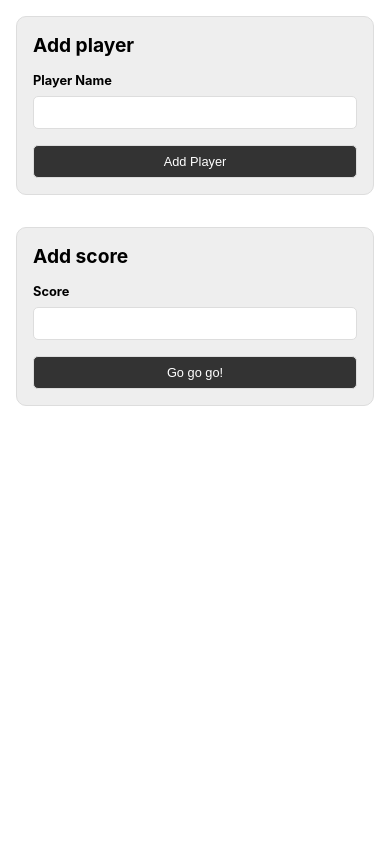
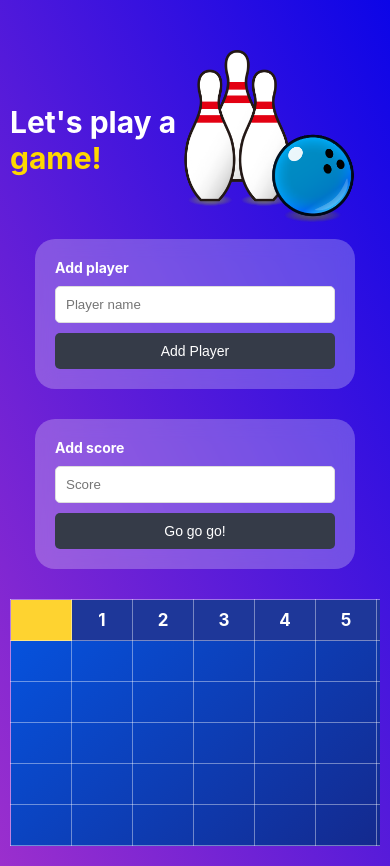
Before and after one commit to rezedagrigorian/bowling-scoring-system, a React (Create React App) app: page / in a window 390 px wide. Before the commit the page ends 844 px from the top, so only its background shows below. Built offline with nearby package versions, Linux system fonts and the light colour scheme.

Commit message:
Added styles, implement responsive design

```diff
--- a/src/App.tsx
+++ b/src/App.tsx
@@ -4,7 +4,9 @@ import AdminForm from './components/admin/AdminForm';
 import { IPlayer } from './types/player';
 import { IFrame } from './types/frame';
 
-import { SAppWrapper } from './styles';
+import { STopRow, SAppContainer } from './styles';
+import GameBoard from './components/board/GameBoard';
+import Logo from './components/Logo/Logo';
 
 type GameScores = {
   [key: string]: Array<IFrame>;
@@ -18,7 +20,6 @@ const App = () => {
   const [currentRound, setCurrentRound] = useState<number>(0);
 
   useEffect(() => {
-    console.log(scores);
   }, [scores]);
 
   const gameStep = (value: number) => {
@@ -43,13 +44,22 @@ const App = () => {
   }
 
   return (
-    <SAppWrapper>
-      <AdminForm
-        players={players}
-        setPlayers={setPlayers}
-        addScore={gameStep}
-      />
-    </SAppWrapper>
+    <SAppContainer>
+        <STopRow>
+          <Logo />
+          <AdminForm
+            players={players}
+            setPlayers={setPlayers}
+            addScore={gameStep}
+          />
+        </STopRow>
+      <GameBoard
+          players={players}
+          scores={scores}
+          playerIndex={currentPlayerIndex}
+          round={currentRound}
+        />
+    </SAppContainer>
   );
 }
 
--- /dev/null
+++ b/src/components/Logo/Logo.tsx
@@ -0,0 +1,16 @@
+import React from 'react';
+import { SLogo, SImage, SLogoTitle } from './style';
+import bowl from '../../assets/bowl.png';
+
+const Logo = () => {
+  return (
+    <SLogo>
+      <SLogoTitle>Let's play a <span>game!</span></SLogoTitle>
+      <SImage>
+        <img src={bowl} alt="logo" aria-label="logo" />
+      </SImage>
+    </SLogo>
+  );
+};
+
+export default Logo;
--- /dev/null
+++ b/src/components/Logo/style.tsx
@@ -0,0 +1,40 @@
+import styled from 'styled-components';
+
+export const SLogo = styled.div`
+  width: 100%;
+  max-width: 400px;
+  display: flex;
+  padding-top: 20px;
+  align-items: center;
+  justify-items: center;
+  margin: 0 auto;
+`;
+
+export const SImage = styled.div`
+  width: 100%;
+  max-width: 200px;
+  display: flex;
+
+  img {
+    width: 180px;
+    height: 100%;
+
+    @media (min-width: 1024px) {
+      width: 280px;
+    }
+  }
+`;
+
+export const SLogoTitle = styled.p`
+  font-size: 30px;
+  color: #fff;
+  font-weight: bold;
+
+  @media (min-width: 1024px) {
+    font-size: 40px;
+  }
+
+  span {
+    color: #FFD700;
+  }
+`;
--- a/src/components/admin/AddPlayerForm.tsx
+++ b/src/components/admin/AddPlayerForm.tsx
@@ -4,7 +4,7 @@ import { toast } from 'react-toastify';
 import { v4 as uuid } from 'uuid';
 
 import { IPlayer } from '../../types/player';
-import { SForm, SFormTitle, SFormRow, SFormInput, SFormLabel, SFormButton } from './style';
+import { SForm, SFormTitle, SFormRow, SFormInput, SFormButton } from './style';
 
 interface AddPlayerFormProps {
   players: Array<IPlayer>;
@@ -47,11 +47,10 @@ const AddPlayerForm: React.FC<AddPlayerFormProps> = ({ players, setPlayers }) =>
     <SForm onSubmit={handleSubmit}>
       <SFormTitle>Add player</SFormTitle>
       <SFormRow>
-        <SFormLabel htmlFor="player_name">Player Name</SFormLabel>
         <SFormInput
-          id="player_name"
           value={playerName}
           onChange={(e) => setPlayerName(e.target.value)}
+          placeholder="Player name"
         />
       </SFormRow>
       <SFormButton type="submit">Add Player</SFormButton>
--- a/src/components/admin/AdminForm.tsx
+++ b/src/components/admin/AdminForm.tsx
@@ -5,6 +5,7 @@ import { IPlayer } from '../../types/player';
 import AddPlayerForm from './AddPlayerForm';
 import DeletePlayerForm from './DeletePlayerForm';
 import GameForm from './GameForm';
+import { SAdminForms } from './style';
 
 interface AdminFormProps {
   players: Array<IPlayer>;
@@ -14,7 +15,7 @@ interface AdminFormProps {
 
 const AdminForm: React.FC<AdminFormProps> = ({ players, setPlayers, addScore }) => {
   return (
-    <>
+    <SAdminForms>
       <AddPlayerForm
         players={players}
         setPlayers={setPlayers}
@@ -26,7 +27,7 @@ const AdminForm: React.FC<AdminFormProps> = ({ players, setPlayers, addScore })
         />
       )}
       <GameForm addScore={addScore} />
-    </>
+    </SAdminForms>
   );
 };
 
--- a/src/components/admin/GameForm.tsx
+++ b/src/components/admin/GameForm.tsx
@@ -1,6 +1,6 @@
 import React, { useState } from 'react';
 
-import { SForm, SFormTitle, SFormRow, SFormInput, SFormLabel, SFormButton } from './style';
+import { SForm, SFormTitle, SFormRow, SFormInput, SFormButton } from './style';
 
 interface GameFormProps {
   addScore: (value: number) => void;
@@ -21,11 +21,10 @@ const GameForm: React.FC<GameFormProps> = ({ addScore }) => {
     <SForm onSubmit={handleSubmit}>
       <SFormTitle>Add score</SFormTitle>
       <SFormRow>
-        <SFormLabel htmlFor="score">Score</SFormLabel>
         <SFormInput
-          id="score"
           value={score}
           onChange={(e) => setScore(e.target.value)}
+          placeholder="Score"
         />
       </SFormRow>
       <SFormButton type="submit">Go go go!</SFormButton>
--- a/src/components/admin/style.jsx
+++ b/src/components/admin/style.jsx
@@ -1,53 +1,80 @@
 import styled from 'styled-components'
 
+export const SAdminForms = styled.div`
+  display: grid;
+  grid-template-columns: 1fr;
+  justify-items: center;
+  margin-top: 10px;
+  row-gap: 30px;
+  width: 100%;
+
+  @media (min-width: 768px) {
+    grid-template-columns: 1fr 1fr;
+    justify-items: center;
+    margin: 0 auto;
+    max-width: 800px;
+  }
+`;
+
 export const SForm = styled.form`
-  background-color: #EEE;
-  border-radius: 10px;
-  border: 1px solid #DDD;
-  margin-bottom: 2rem;
-  padding: 1rem;
+  background: rgba(255, 255, 255, 0.25);
+  backdrop-filter: blur(10px);
+  border-radius: 20px;
+  color: #FFF;
   display: flex;
   flex-direction: column;
+  max-width: 280px;
+  padding: 20px;
+  row-gap: 10px;
+  width: 100%;
 `;
 
 export const SFormTitle = styled.h2`
-  font-size: 1.2rem;
-  margin-bottom: 1rem;
-  margin-top: 0;
+  font-size: 14px;
+  margin: 0;
+  padding: 0;
+
+  @media (min-width: 768px) {
+    font-size: 16px;
+  }
+
+  @media (min-width: 1024px) {
+    font-size: 20px;
+  }
 `;
 
 export const SFormRow = styled.div`
   display: flex;
   flex-direction: column;
-  margin-bottom: 1rem;
-`;
-
-export const SFormLabel = styled.label`
-  font-weight: bold;
-  font-size: 0.8rem;
-  margin-bottom: 0.5rem;
+  row-gap: 10px;
 `;
 
 export const SFormInput = styled.input`
   flex: 1;
-  padding: 0.5rem;
+  padding: 10px;
   border-radius: 5px;
   border: 1px solid #DDD;
+  outline: none;
 `;
 
 export const SFormButton = styled.button`
-  background-color: #333;
+  background-color: #353b48;
+  border-radius: 5px;
+  border: none;
   color: #FFF;
-  font-size: 0.8rem;
-  padding: 0.5rem;
-  border-radius: 5px;
-  border: 1px solid #DDD;
   cursor: pointer;
+  font-size: 14px;
+  padding: 10px;
+  transition: background-color 0.3s ease;
+
+  &:hover {
+    background-color: #2f3640;
+  }
 `;
 
 export const SSelect = styled.select`
   flex: 1;
-  padding: 0.5rem;
+  padding: 10px;
   border-radius: 5px;
-  border: 1px solid #DDD;
+  outline: none;
 `;
--- a/src/components/board/GameBoard.tsx
+++ b/src/components/board/GameBoard.tsx
@@ -1,11 +1,84 @@
 import React from 'react';
-
 import { IPlayer } from '../../types/player';
 import { IFrame } from '../../types/frame';
+import {
+  SBoardWrapper,
+  SBoardTable,
+  SBoardTableHead,
+  SBoardTableBody,
+  SBoardTableCell,
+  SBoardTableRow,
+  SBoardHeaderCell,
+  SBoardPlayerCell,
+  SBoardTableZero
+} from './style';
 
-const GameBoard: React.FC = () => {
+interface GameBoardProps {
+  players: Array<IPlayer>;
+  scores: {
+    [key: string]: Array<IFrame>;
+  };
+  playerIndex: number;
+  round: number;
+}
+
+const GameBoard: React.FC<GameBoardProps> = ({ players = [], scores = {}, playerIndex, round }) => {
+  const renderPlayerRow = (player: IPlayer, row: number) => {
+    return (
+      <SBoardTableRow key={player.id} $active={playerIndex === row}>
+        <SBoardPlayerCell>
+          { player.name }
+        </SBoardPlayerCell>
+        {Array.from({ length: 10 }, (_, i) => {
+          const score = scores[player.id] && scores[player.id][i] && scores[player.id][i].first;
+          return (
+            <SBoardTableCell
+              key={`${player.id}-${i}`}
+              $active={ playerIndex === row && round === i }
+            >
+              { score || '' }
+            </SBoardTableCell>
+          );
+        })}
+      </SBoardTableRow>
+    );
+  };
+
+  const renderHeader = () => {
+    return (
+      <SBoardTableRow>
+        <SBoardTableZero/>
+        {
+          Array.from({ length: 10 }, (_, i) => (
+            <SBoardHeaderCell key={`round-${i}`}>{i + 1}</SBoardHeaderCell>
+          ))
+        }
+      </SBoardTableRow>
+    );
+  }
+
+  const renderEmptyRow = (rowIndex: number) => (
+    <SBoardTableRow key={`empty-${rowIndex}`}>
+      <SBoardTableCell />
+      {Array.from({ length: 10 }, (_, i) => (
+        <SBoardTableCell key={`empty-${rowIndex}-${i}`} />
+      ))}
+    </SBoardTableRow>
+  );
+
   return (
-    <></>
+    <SBoardWrapper>
+      <SBoardTable border={1}>
+        <SBoardTableHead>
+          {renderHeader()}
+        </SBoardTableHead>
+        <SBoardTableBody>
+          {[...players, ...Array(Math.max(5 - players.length, 0))].map((player, i) =>
+            player ? renderPlayerRow(player, i) : renderEmptyRow(i)
+          )}
+        </SBoardTableBody>
+      </SBoardTable>
+    </SBoardWrapper>
   );
 };
 
--- /dev/null
+++ b/src/components/board/style.tsx
@@ -0,0 +1,66 @@
+import styled from 'styled-components';
+
+export const SBoardWrapper = styled.div`
+  color: #FFF;
+  padding: 20px 0;
+  margin: 10px auto 0;
+  overflow-x: auto;
+  max-width: 100%;
+`;
+
+export const SBoardTable = styled.table`
+  border-collapse: collapse;
+  margin: 0 auto;
+  border: 1px solid rgba(255, 255, 255, 0.4);
+`;
+
+export const SBoardTableHead = styled.thead`
+  background-color: #1e3799;
+  padding: 10px;
+`;
+
+export const SBoardTableBody = styled.tbody`
+  background: -webkit-linear-gradient(135deg, #1b1464,#0652dd);
+`;
+
+interface SBoardTableRowProps {
+  $active?: boolean;
+}
+
+export const SBoardTableRow = styled.tr<SBoardTableRowProps>`
+  ${({ $active }) => $active && `
+    background-color: rgba(254, 211, 48, 0.7);
+  `}
+`;
+
+interface SBoardTableCellProps {
+  $active?: boolean;
+}
+
+export const SBoardTableCell = styled.td<SBoardTableCellProps>`
+  padding: 0;
+  text-align: center;
+  width: 60px;
+  min-width: 60px;
+  height: 40px;
+
+  ${({ $active }) => $active && `
+    background-color: rgba(32, 191, 107,1.0);
+  `}
+`;
+
+export const SBoardHeaderCell = styled(SBoardTableCell)`
+  font-weight: bold;
+  font-size: 17px;
+  width: unset;
+  max-width: unset;
+`;
+
+export const SBoardPlayerCell = styled(SBoardHeaderCell)`
+  padding: 0 20px;
+  white-space: nowrap;
+`;
+
+export const SBoardTableZero = styled(SBoardHeaderCell)`
+  background-color: #fed330;
+`;
--- a/src/styles.jsx
+++ /dev/null
@@ -1,7 +0,0 @@
-import styled from 'styled-components'
-
-export const SAppWrapper = styled.div`
-  margin: 0 auto;
-  max-width: 700px;
-  padding: 1rem;
-`
--- /dev/null
+++ b/src/styles.tsx
@@ -0,0 +1,21 @@
+import styled from 'styled-components'
+
+export const SAppContainer = styled.div`
+  background: linear-gradient(243deg, #0C05E7 0%, #9B2FCD 100%);
+  display: flex;
+  flex-direction: column;
+  min-height: 100vh;
+  padding: 0 10px;
+`;
+
+export const STopRow = styled.div`
+  display: flex;
+  flex-direction: column;
+  justify-items: center;
+  margin-top: 30px;
+  width: 100%;
+
+  @media (min-width: 1100px) {
+    flex-direction: row;
+  }
+`;
```
Also changed, not shown: src/App.css (+1 -13 lines), src/assets/bg.png (added), src/assets/bowl.png (added).
